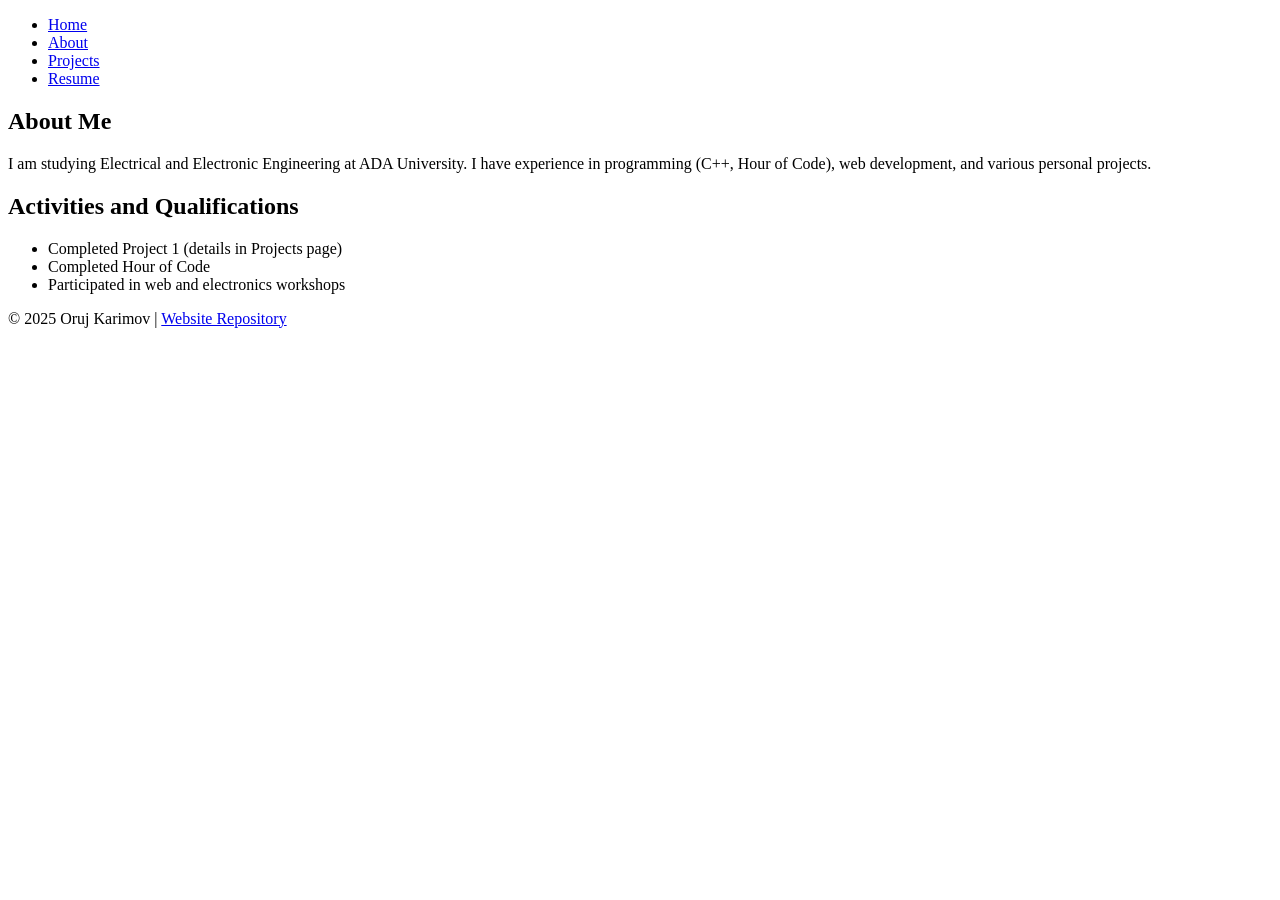
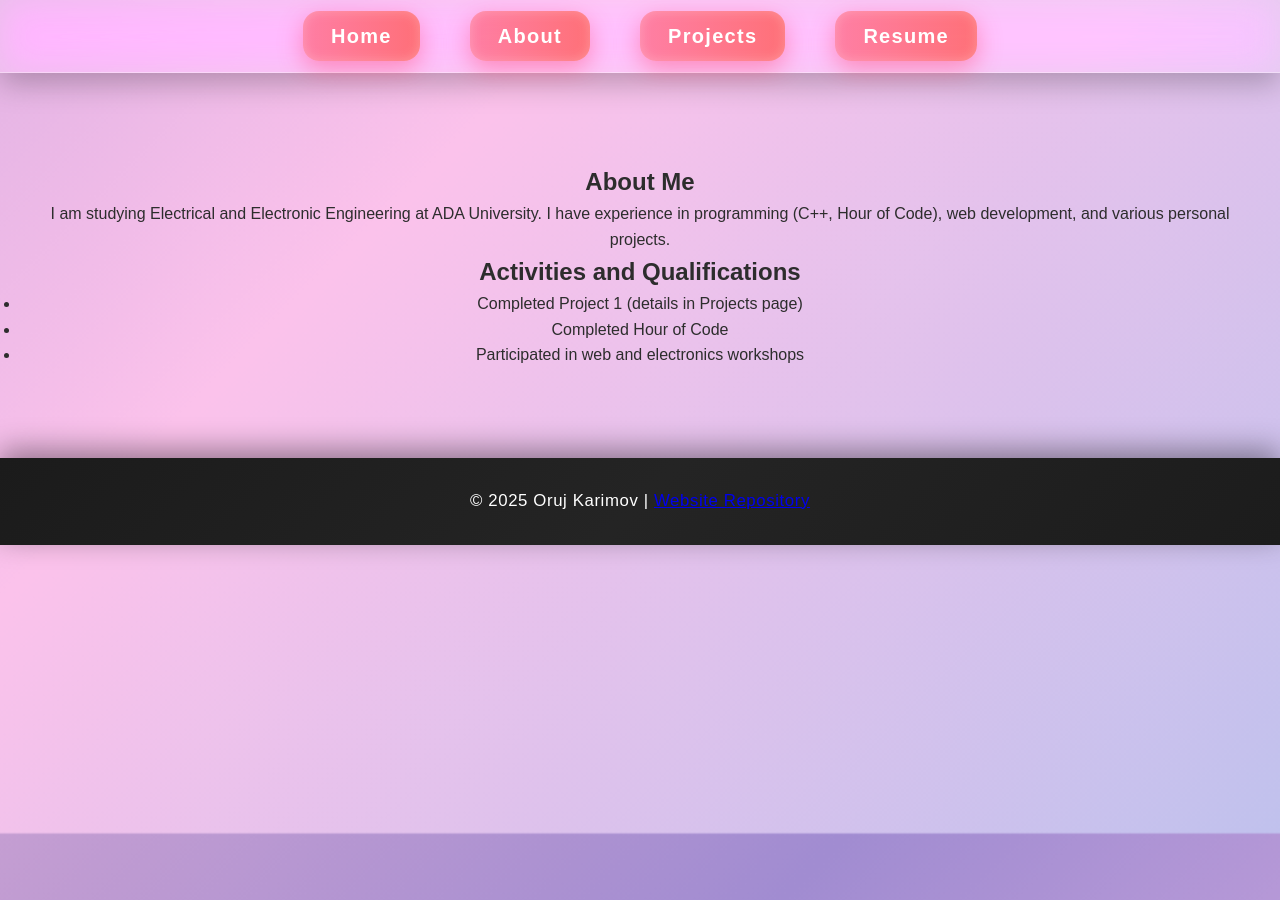
Before and after one commit to oruckerimova76-oss/Oruj.github.io, a Jekyll site: the page built from about.html, in a window 1280 px wide. Built offline with Jekyll 4.4.1, drawn with Linux system fonts in a browser that asks for light colours.

Commit message:
Update stylesheet link to use site.baseurl

```diff
--- a/_layouts/default.html
+++ b/_layouts/default.html
@@ -10,7 +10,8 @@
     <link rel="icon" href="/WIN_20251205_20_44_35_Pro.jpg">
 
     <!-- Main Stylesheet -->
-    <link rel="stylesheet" href="/style.css">
+    <link rel="stylesheet" href="{{ site.baseurl }}/assets/css/style.css">
+
 
 
     <!-- SEO Essentials -->
```
